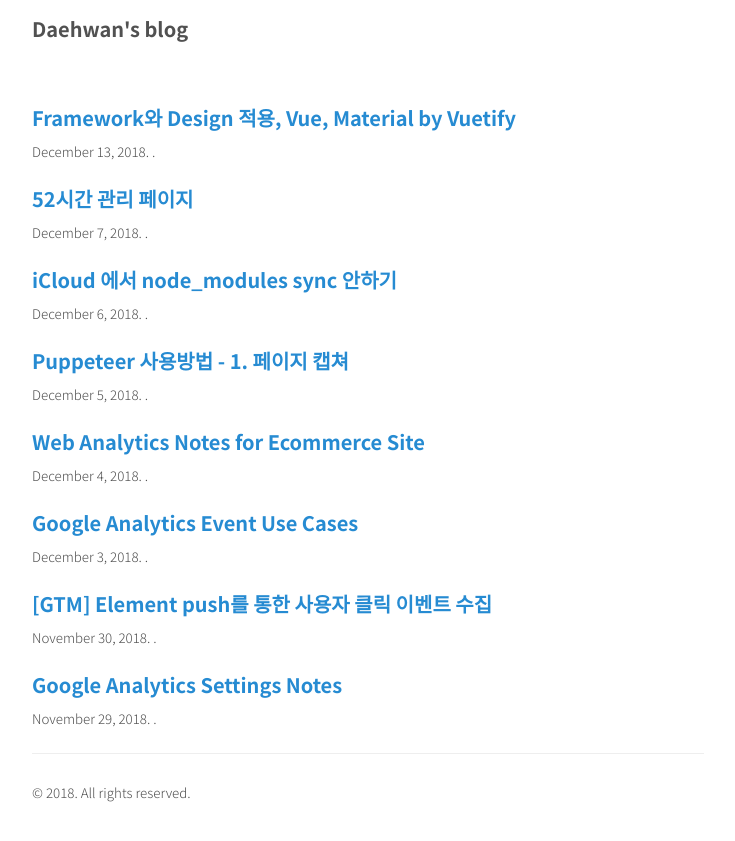
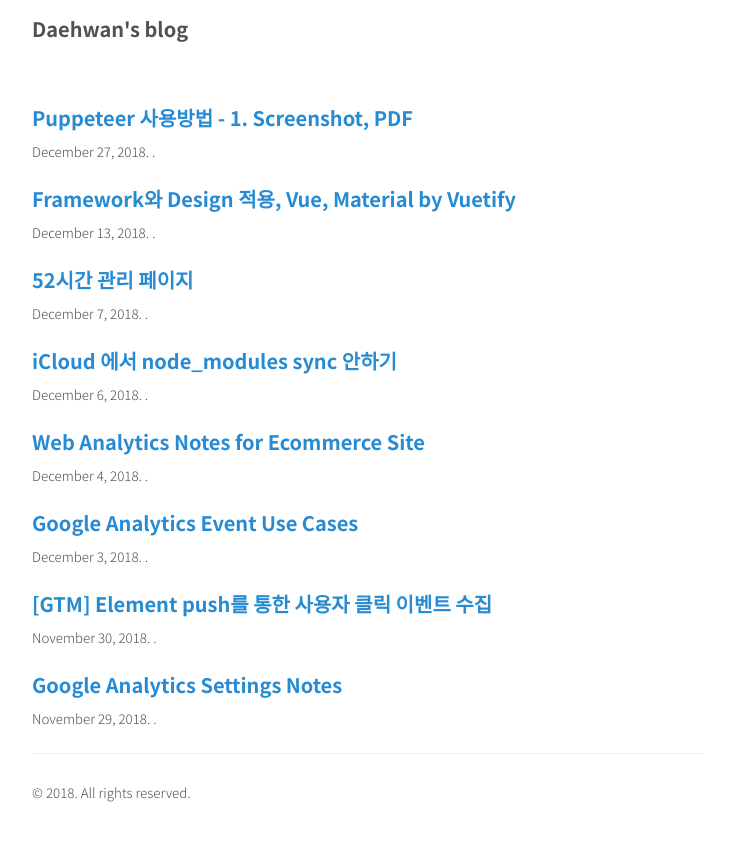
Before and after one commit to daehwann/blog, a Jekyll site: the page built from index.html, in a window 1280 px wide. Shown: the top 841 px of the page, without its empty margins (272-1007 px from the left). Built offline with Jekyll 4.4.1, drawn with Linux system fonts in a browser that asks for light colours.

Commit message:
날짜 변경

```diff
--- a/_posts/2018-12-05-how-puppeteer-used-1-page-capture.md
+++ b/_posts/2018-12-27-how-puppeteer-used-1-page-capture.md
@@ -1,6 +1,6 @@
 ---
 layout: post
-title: Puppeteer 사용방법 - 1. 페이지 캡쳐
+title: Puppeteer 사용방법 - 1. Screenshot, PDF
 tags: [Puppeteer, PageToPDF, Screenshot]
 ---
 
```
Also changed, not shown: other parts of _posts/2018-12-27-how-puppeteer-used-1-page-capture.md (+1 -1 lines).
